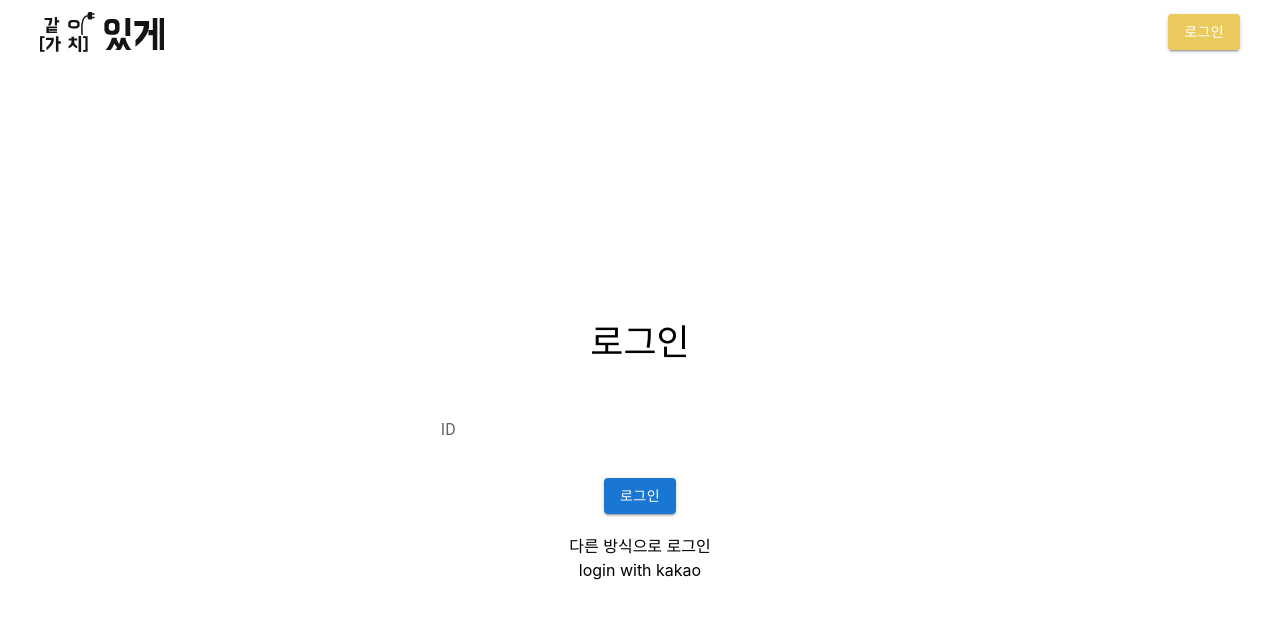
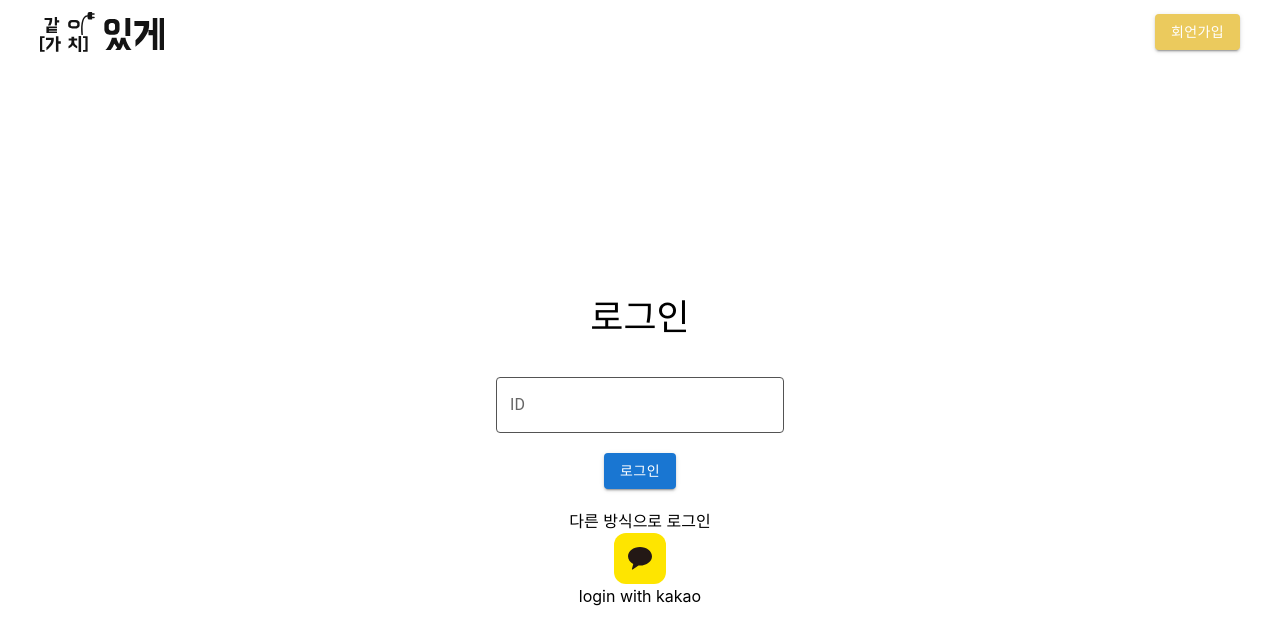
Before and after one commit to project-worthy/ext_server, a React (Create React App) app: page /login in a window 1280 px wide. Shown: the top 644 px of the page. Built offline with nearby package versions, Linux system fonts and the light colour scheme; no server answers.

Commit message:
fixed: logo onClick

```diff
--- a/src/components/Navbar.jsx
+++ b/src/components/Navbar.jsx
@@ -1,23 +1,34 @@
 import { ReactComponent as WorthyLogo } from "../icons/logo.svg";
-import { useNavigate } from "react-router-dom";
+import { useNavigate, useLocation } from "react-router-dom";
 
 import Button from "@mui/material/Button";
+import { useEffect, useState } from "react";
 
 function Navbar() {
+  const [text, setText] = useState("");
   const navigate = useNavigate();
+  const location = useLocation();
   function handleLogin() {
-    navigate("/login");
+    if (location.pathname === "/") navigate("/login");
+    else if (location.pathname === "/login") navigate("/register");
   }
+  useEffect(() => {
+    if (location.pathname === "/") setText("로그인");
+    else if (location.pathname === "/login") setText("회언가입");
+  }, [location.pathname]);
   return (
     <nav className="flex justify-between items-center">
-      <WorthyLogo className="h-10 w-auto my-3 mx-10 fill-primary" />
+      <WorthyLogo
+        className="h-10 w-auto my-3 mx-10 fill-primary cursor-pointer"
+        onClick={() => navigate("/")}
+      />
       <div className="w-auto my-3 mx-10">
         <Button
           variant="contained"
           onClick={handleLogin}
           className="bg-highlight"
         >
-          로그인
+          {text}
         </Button>
       </div>
     </nav>
--- /dev/null
+++ b/src/components/socialLogin/kakao.jsx
@@ -0,0 +1,10 @@
+import { ReactComponent as KakaoLogo } from "../../icons/kakao.svg";
+function KakaoLogin() {
+  return (
+    <div className="rounded-[12px] bg-[#FEE500] p-[14px]">
+      <KakaoLogo width={24} />
+    </div>
+  );
+}
+
+export default KakaoLogin;
--- a/src/pages/Home.jsx
+++ b/src/pages/Home.jsx
@@ -4,8 +4,8 @@ import Fan from "../components/fan/Fan";
 function Home() {
   return (
     <div className="w-full flex-1 justify-center">
-      <div className="h-full w-full overflow-y-auto no-scrollbar relative snap-y">
-        <div className="h-full w-full grid justify-center content-center relative snap-start snap-proximity">
+      <div className="h-full w-full overflow-y-auto no-scrollbar relative snap-y snap-mandatory">
+        <div className="h-full w-full grid justify-center content-center relative snap-start">
           <Fan className="my-3" power={true} />
           <span
             className="text-primary text-5xl"
--- a/src/pages/Login.jsx
+++ b/src/pages/Login.jsx
@@ -1,5 +1,6 @@
 import TextField from "@mui/material/TextField";
 import Button from "@mui/material/Button";
+import KakaoLogin from "../components/socialLogin/kakao";
 
 function Login() {
   const link = `https://kauth.kakao.com/oauth/authorize?client_id=${process.env.REACT_APP_REST_API_KEY}&redirect_uri=${process.env.REACT_APP_REDIRECT_URI}&response_type=code`;
@@ -15,20 +16,20 @@ function Login() {
         <TextField
           label="ID"
           variant="outlined"
-          className="w-1/3 min-w-72"
+          className="w-1/5 min-w-72"
           sx={{
             "& label.Mui-focused": {
-              color: "white",
+              color: "rgba(var(--primary))",
             },
             "& .MuiInput-underline:after": {
               borderBottomColor: "rgba(var(--highlight))",
             },
             "& .MuiOutlinedInput-root": {
               "& fieldset": {
-                borderColor: "white",
+                borderColor: "rgba(var(--secondary))",
               },
               "&:hover fieldset": {
-                borderColor: "white",
+                borderColor: "rgba(var(--highlight))",
               },
               "&.Mui-focused fieldset": {
                 borderColor: "rgba(var(--highlight))",
@@ -41,6 +42,7 @@ function Login() {
         </Button>
 
         <span>다른 방식으로 로그인</span>
+        <KakaoLogin />
         <a onClick={redirect}>login with kakao</a>
         {/* <a href="/20194043">this is going to redirect to internal server</a> */}
       </section>
```
Also changed, not shown: src/icons/kakao.svg (added).
